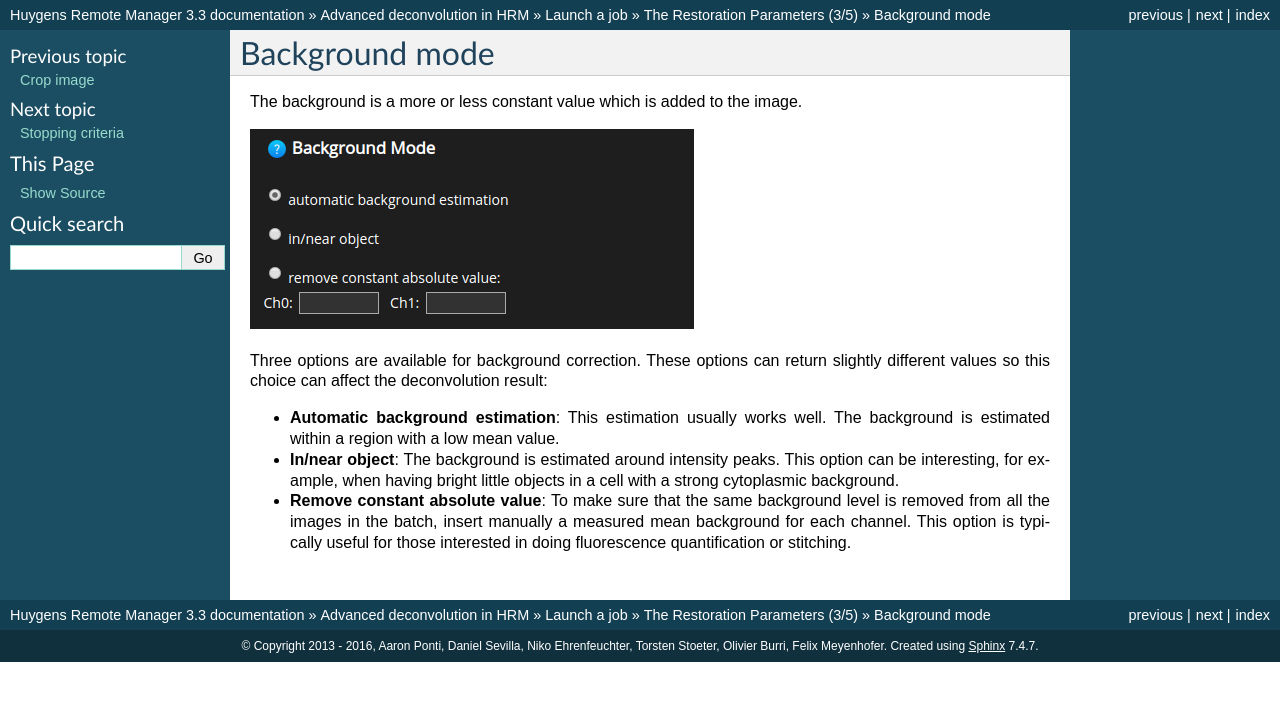
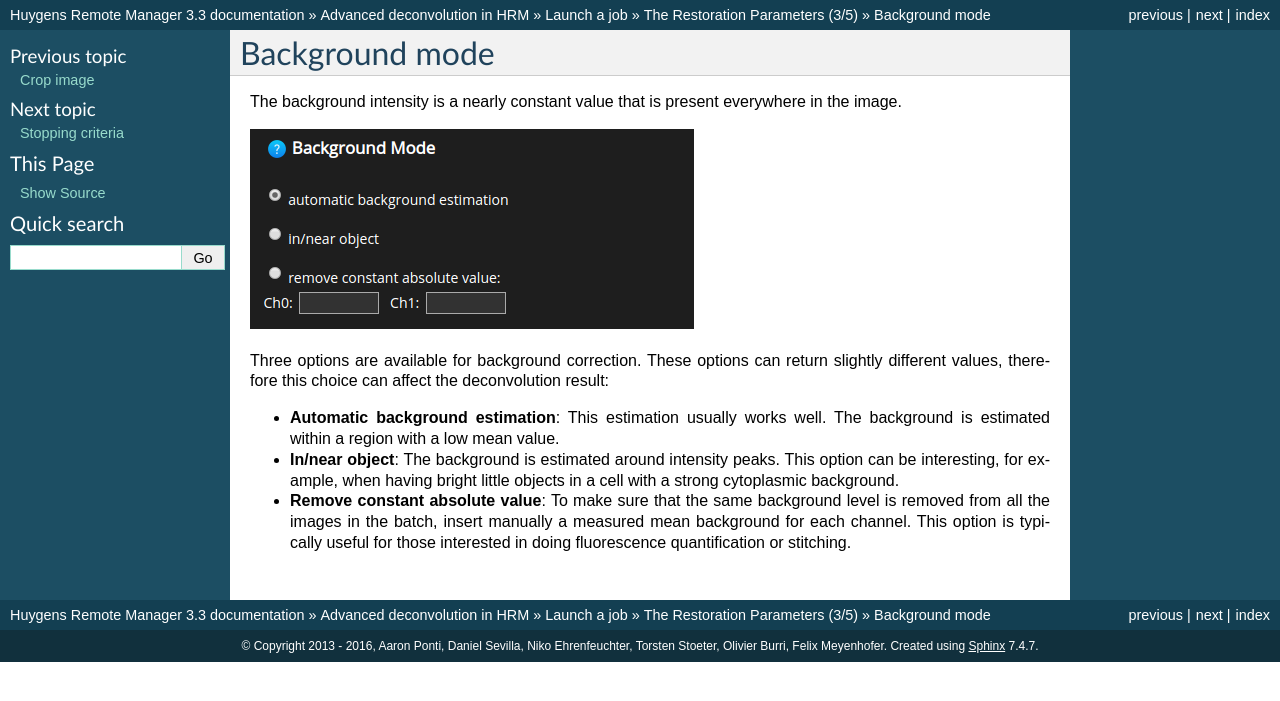
Before and after one commit to aarpon/hrm_docs, a Sphinx documentation site: the page built from docs/user/step3_background.rst, in a window 1280 px wide. Shown: the top 701 px of the page. Built offline with Sphinx 7.4.7, drawn with Linux system fonts in a browser that asks for light colours.

Commit message:
Fixes in the background section.

```diff
--- a/docs/user/step3_background.rst
+++ b/docs/user/step3_background.rst
@@ -6,15 +6,23 @@
 Background mode
 ===============
 
-The background is a more or less constant value which is added to the
-image.
+The background intensity is a nearly constant value that is present everywhere
+in the image.
 
 |BackgroundScreenshot|
 
-Three options are available for background correction. These options can return slightly different values so this choice can affect the deconvolution result:
+Three options are available for background correction. These options can
+return slightly different values, therefore this choice can affect the
+deconvolution result:
 
-* **Automatic background estimation**: This estimation usually works well. The background is estimated within a region with a low mean value.
+* **Automatic background estimation**: This estimation usually works well. The
+  background is estimated within a region with a low mean value.
 
-* **In/near object**: The background is estimated around intensity peaks. This option can be interesting, for example, when having bright little objects in a cell with a strong cytoplasmic background.
+* **In/near object**: The background is estimated around intensity peaks. This
+  option can be interesting, for example, when having bright little objects in a
+  cell with a strong cytoplasmic background.
 
-* **Remove constant absolute value**: To make sure that the same background level is removed from all the images in the batch, insert manually a measured mean background for each channel. This option is typically useful for those interested in doing fluorescence quantification or stitching.
+* **Remove constant absolute value**: To make sure that the same background
+  level is removed from all the images in the batch, insert manually a measured
+  mean background for each channel. This option is typically useful for those
+  interested in doing fluorescence quantification or stitching.
```
